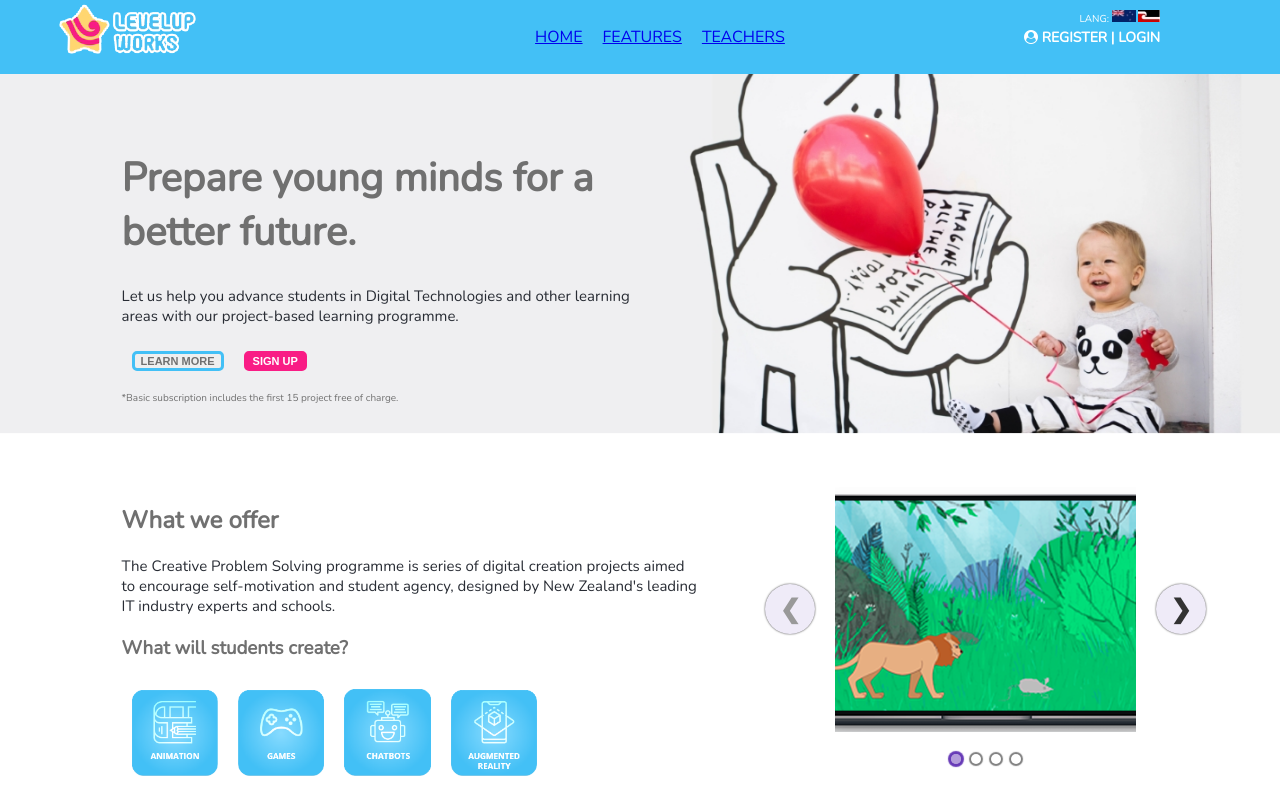
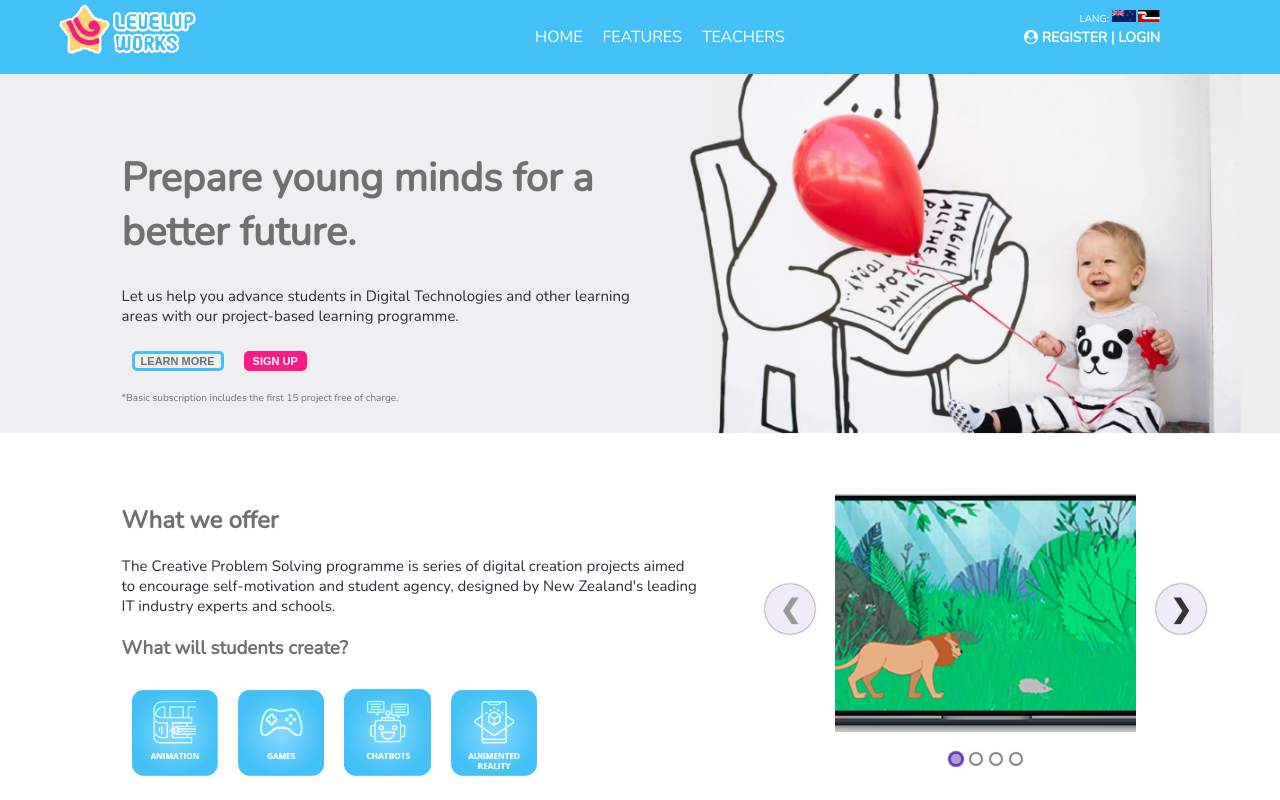
Before and after one commit to joechamberlain1/missionxteamzero-1, a React (Create React App) app: page / in a window 1280 px wide. Shown: the top 800 px of the page. Built offline with nearby package versions, Linux system fonts and the light colour scheme.

Commit message:
add change to app.css - Ofa

```diff
--- a/src/App.css
+++ b/src/App.css
@@ -3,7 +3,12 @@
   color:#707070;
   position: relative;
 
-  /*set space on left and right side of the page */
-  /* padding-left:4%;
-  padding-right:4%;  */
+
 }
+
+
+/* remove the underline for all link */
+a{
+  text-decoration:none;
+  background-color: inherit;
+}
--- a/src/CSS/nav.css
+++ b/src/CSS/nav.css
@@ -40,6 +40,7 @@
     text-decoration:none;
     margin:10px;
     color:white;
+
   }
 
 
--- a/src/Components/nav.js
+++ b/src/Components/nav.js
@@ -18,11 +18,11 @@ function Nav() {
 
           <ul>
 
-            <li className="a1"> <Link to="/">HOME</Link> </li>
+            <li> <Link to="/"><p className="a1">HOME</p></Link> </li>
 
-            <li className="a1"> <Link to="/">FEATURES</Link> </li>
+            <li> <Link to="/"><p className="a1">FEATURES</p></Link> </li>
 
-            <li className="a1"><Link to="/teacherpro">TEACHERS</Link> </li>
+            <li><Link to="/teacherpro"><p className="a1">TEACHERS</p></Link> </li>
 
           </ul>
 
```
